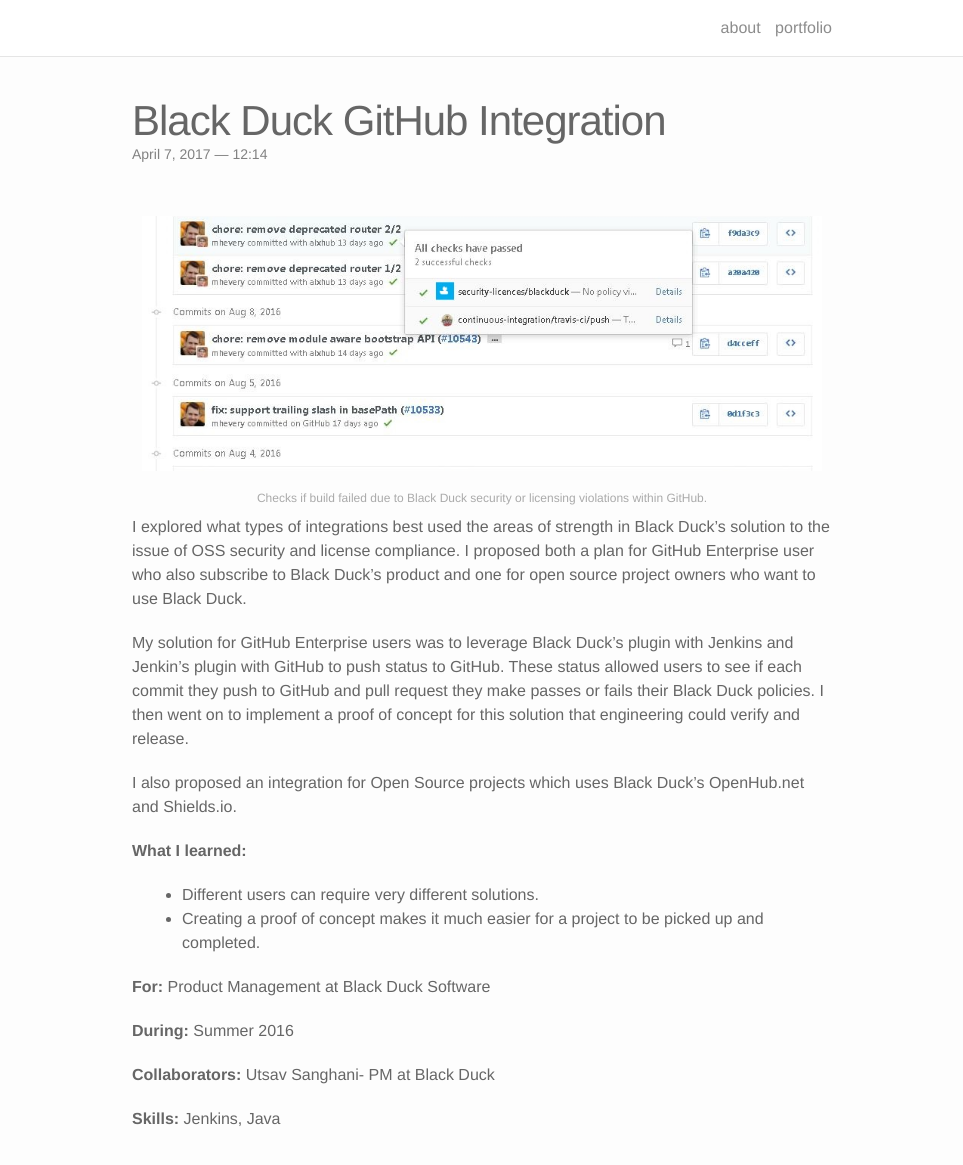
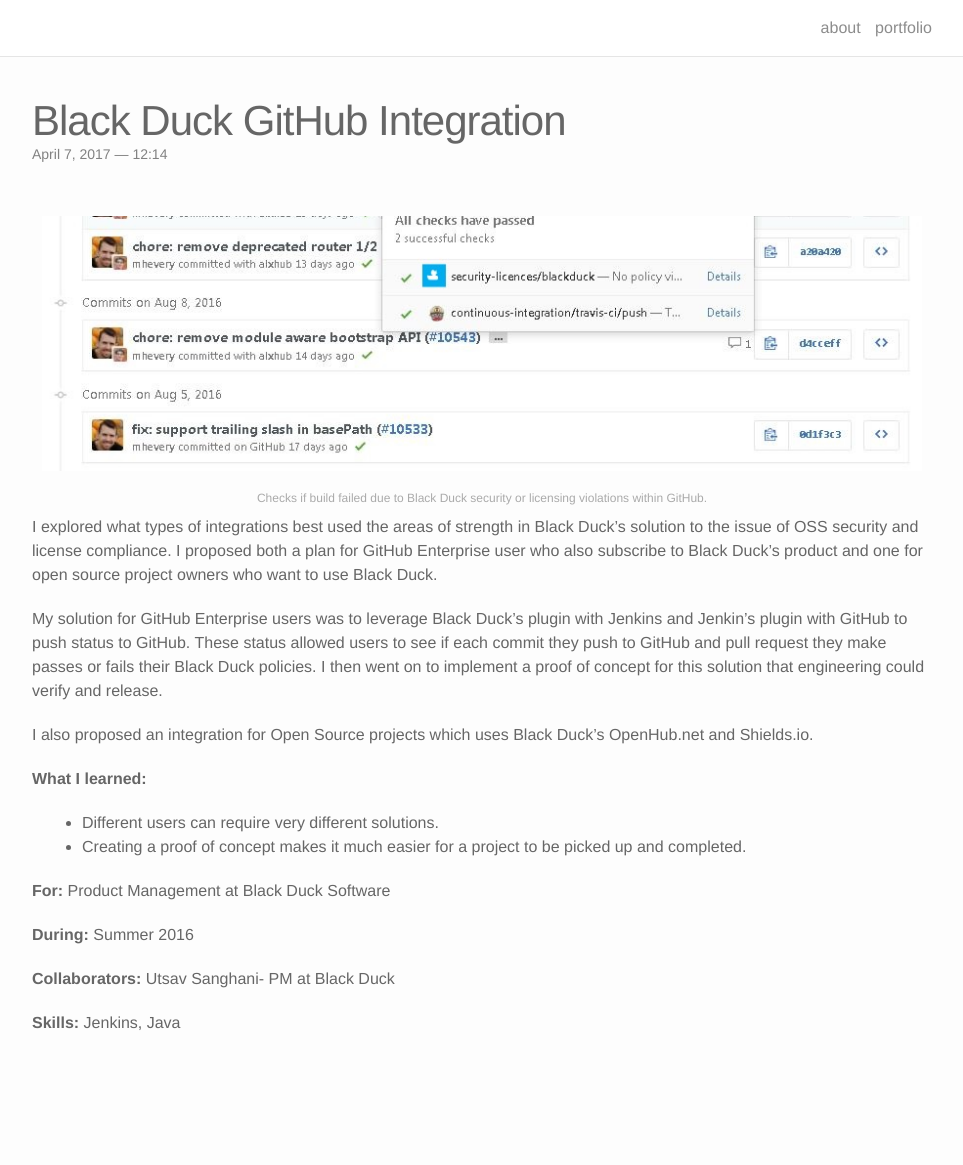
Before and after one commit to LucyWilcox/LucyWilcox.github.io, a Jekyll site: the page built from _portfolio/2_project.markdown, in a window 1280 px wide and 1251 px high. Shown: the top 1165 px of the window, without its empty margins (158-1121 px from the left). Built offline with Jekyll 4.4.1, drawn with Linux system fonts in a browser that asks for light colours; nearby versions of some CDN libraries.

Commit message:
edit width

```diff
--- a/_sass/_base.scss
+++ b/_sass/_base.scss
@@ -195,8 +195,8 @@
  */
 
 .wrapper {
-    max-width: -webkit-calc(800px - (#{$horizontal-spacing-unit} * 2));
-    max-width:         calc(800px - (#{$horizontal-spacing-unit} * 2));
+    max-width: -webkit-calc(1000px - (#{$horizontal-spacing-unit} * 2));
+    max-width:         calc(1000px - (#{$horizontal-spacing-unit} * 2));
     margin-right: auto;
     margin-left: auto;
     padding-right: $horizontal-spacing-unit;
```
